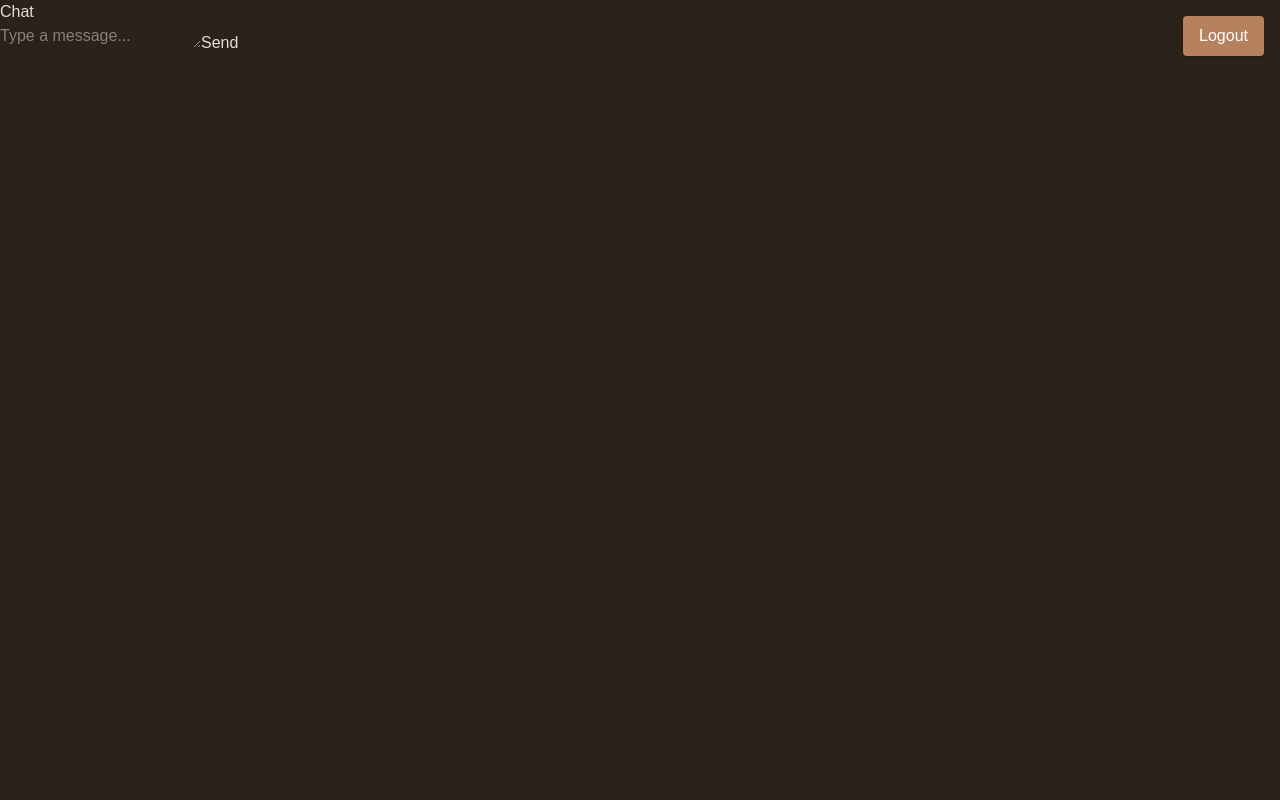
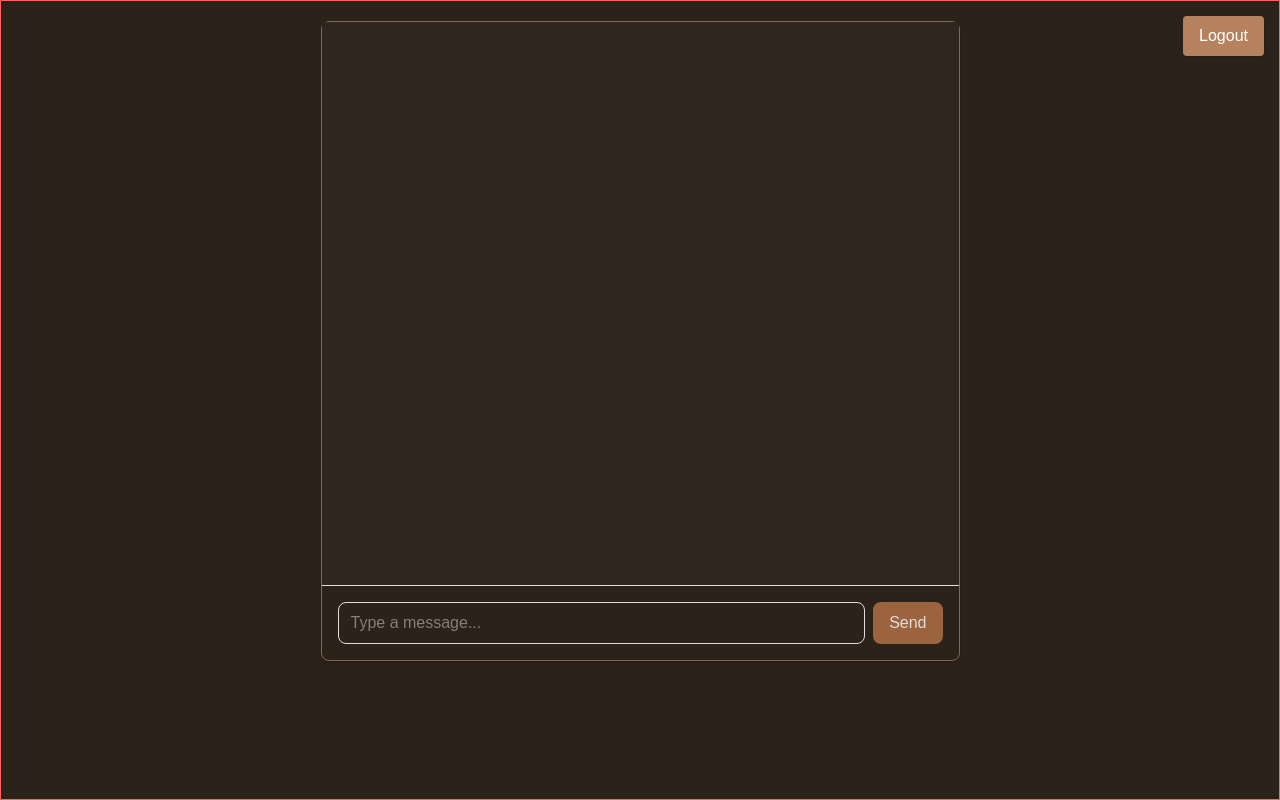
Before and after one commit to hokageCV/youtube-thumbnail-generator, a Next.js app: page / in a window 1280 px wide. Built offline with nearby package versions, Linux system fonts and the light colour scheme.

Commit message:
minimal chat interface

```diff
--- /dev/null
+++ b/src/app/api/chat/route.ts
@@ -0,0 +1,12 @@
+import { NextResponse } from "next/server"
+
+export async function POST(req: Request) {
+  try {
+    const body = await req.json()
+    const data = { text: body.text }
+
+    return NextResponse.json({ data }, { status: 200 })
+  } catch (err) {
+    return NextResponse.json( { error: "Invalid JSON" }, { status: 400 })
+  }
+}
--- a/src/app/globals.css
+++ b/src/app/globals.css
@@ -38,3 +38,31 @@ body {
   color: var(--foreground);
   font-family: Arial, Helvetica, sans-serif;
 }
+
+/* ================ Scrollbar ================ */
+
+/* Applies to all scrollbars */
+::-webkit-scrollbar {
+  width: 16px;              /* width of vertical scrollbar */
+  height: 8px;             /* height of horizontal scrollbar */
+}
+
+::-webkit-scrollbar-track {
+  background: var(--card);  /* track background */
+  border-radius: 8px;
+}
+
+::-webkit-scrollbar-thumb {
+  background: var(--accent); /* thumb color */
+  border-radius: 8px;
+}
+
+::-webkit-scrollbar-thumb:hover {
+  background: var(--accent-hover); /* hover effect */
+}
+
+/* Firefox support */
+* {
+  scrollbar-width: thin;
+  scrollbar-color: var(--accent) var(--card);
+}
--- a/src/app/page.tsx
+++ b/src/app/page.tsx
@@ -1,9 +1,9 @@
 import LogoutButton from '@/components/logout';
-import { Window } from '@/components/window';
+import { Window } from '@/components/chat/window';
 
 export default function Home() {
   return (
-    <div className="flex flex-col w-full max-w-5xl min-h-screen overflow-hidden">
+    <div className="flex flex-col w-full max-w-screen min-h-screen overflow-hidden border border-red-400">
       <LogoutButton />
       <Window />
     </div>
--- /dev/null
+++ b/src/components/chat/chat.api.ts
@@ -0,0 +1,11 @@
+export async function sendMessage(text: string): Promise<string> {
+  const res = await fetch("/api/chat", {
+    method: "POST",
+    headers: { "Content-Type": "application/json" },
+    body: JSON.stringify({ text }),
+  })
+  if (!res.ok) throw new Error("Failed to send message")
+
+  const data = await res.json()
+  return data?.data?.text ?? ""
+}
--- /dev/null
+++ b/src/components/chat/window.tsx
@@ -0,0 +1,68 @@
+"use client"
+
+import { Message } from '@/types'
+import { useState } from "react"
+import { sendMessage } from './chat.api'
+
+export function Window() {
+  const [messages, setMessages] = useState<Message[]>([])
+  const [input, setInput] = useState("")
+
+  async function handleSend(e: React.FormEvent) {
+    e.preventDefault()
+    if (!input.trim()) return
+
+    const userMessage: Message = { role: "user", content: input }
+    setMessages((prev) => [...prev, userMessage])
+
+    try {
+      const reply = await sendMessage(input)
+      const serverMessage: Message = { role: "server", content: reply }
+
+      setMessages((prev) => [...prev, serverMessage])
+    } catch (err) {
+      setMessages((prev) => [
+        ...prev,
+        { role: "server", content: "🚩 Error contacting server" },
+      ])
+    }
+
+    setInput("")
+  }
+
+  return (
+    <div className="flex flex-col h-[80vh] min-w-[50%] max-w-4xl mx-auto border border-border rounded-lg shadow mt-5">
+    <div className="flex-1 overflow-y-auto p-4 space-y-2 bg-card">
+      {messages.map((msg, i) => (
+        <div
+          key={i}
+          className={`flex ${
+            msg.role === "user" ? "justify-end" : "justify-start"
+          }`}
+        >
+          <div
+            className={`inline-block p-2 rounded-lg max-w-[60%] break-words text-gray-800 ${ msg.role === "user" ? "bg-accent-card-2" : "bg-accent-card" }`}
+          >
+            {msg.content}
+          </div>
+        </div>
+      ))}
+    </div>
+
+    <form onSubmit={handleSend} className="p-4 flex gap-2 border-t">
+      <input
+        value={input}
+        onChange={(e) => setInput(e.target.value)}
+        placeholder="Type a message..."
+        className="flex-1 border rounded-lg px-3 py-2"
+      />
+      <button
+        type="submit"
+        className="bg-accent-hover hover:bg-accent text-accent-text px-4 py-2 rounded-lg cursor-pointer"
+      >
+        Send
+      </button>
+    </form>
+  </div>
+  )
+}
--- a/src/components/window.tsx
+++ /dev/null
@@ -1,80 +0,0 @@
-'use client'
-
-import { ChatWindowProps, Message } from '@/types';
-import React, { useState, useRef, useEffect } from 'react';
-
-
-export function Window({
-  title = "Chat",
-  initialMessages = [],
-  onSendMessage,
-  className = ""
-}: ChatWindowProps) {
-  const [messages, setMessages] = useState<Message[]>(initialMessages);
-  const [inputText, setInputText] = useState('');
-  const messagesEndRef = useRef<HTMLDivElement>(null);
-
-  useEffect(() => {
-    messagesEndRef.current?.scrollIntoView({ behavior: 'smooth' });
-  }, [messages.length]); // Only depend on the length, not the entire messages array
-
-  const handleSendMessage = () => {
-    if (inputText.trim() === '') return;
-
-    const newMessage: Message = {
-      id: Date.now().toString(),
-      text: inputText,
-      sender: 'user',
-      timestamp: new Date(),
-    };
-
-    setMessages(prev => [...prev, newMessage]);
-    onSendMessage?.(inputText);
-    setInputText('');
-  };
-
-  const handleKeyPress = (e: React.KeyboardEvent) => {
-    if (e.key === 'Enter' && !e.shiftKey) {
-      e.preventDefault();
-      handleSendMessage();
-    }
-  };
-
-  return (
-    <div className={`chat-window ${className}`}>
-      <div className="chat-header">
-        <h2>{title}</h2>
-      </div>
-
-      <div className="messages-container">
-        {messages.map(message => (
-          <div
-            key={message.id}
-            className={`message ${message.sender === 'user' ? 'user-message' : 'other-message'}`}
-          >
-            <div className="message-content">
-              <p>{message.text}</p>
-              <span className="timestamp">
-                {message.timestamp.toLocaleTimeString([], { hour: '2-digit', minute: '2-digit' })}
-              </span>
-            </div>
-          </div>
-        ))}
-        <div ref={messagesEndRef} />
-      </div>
-
-      <div className="input-area">
-        <textarea
-          value={inputText}
-          onChange={(e) => setInputText(e.target.value)}
-          onKeyPress={handleKeyPress}
-          placeholder="Type a message..."
-          rows={1}
-        />
-        <button onClick={handleSendMessage} disabled={inputText.trim() === ''}>
-          Send
-        </button>
-      </div>
-    </div>
-  );
-}
--- a/src/types.ts
+++ b/src/types.ts
@@ -3,11 +3,9 @@ export type User = {
   password: string
 }
 
-export type Message =  {
-  id: string;
-  text: string;
-  sender: 'user' | 'other';
-  timestamp: Date;
+export type Message = {
+  role: "user" | "server"
+  content: string
 }
 
 export type ChatWindowProps = {
```
